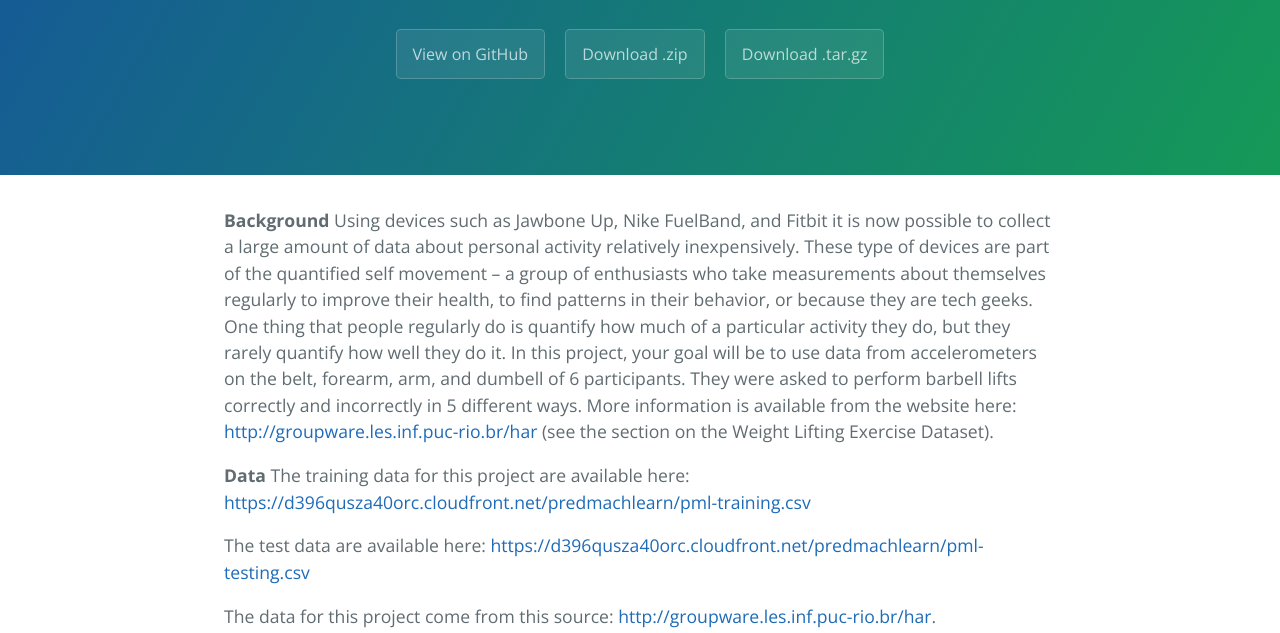
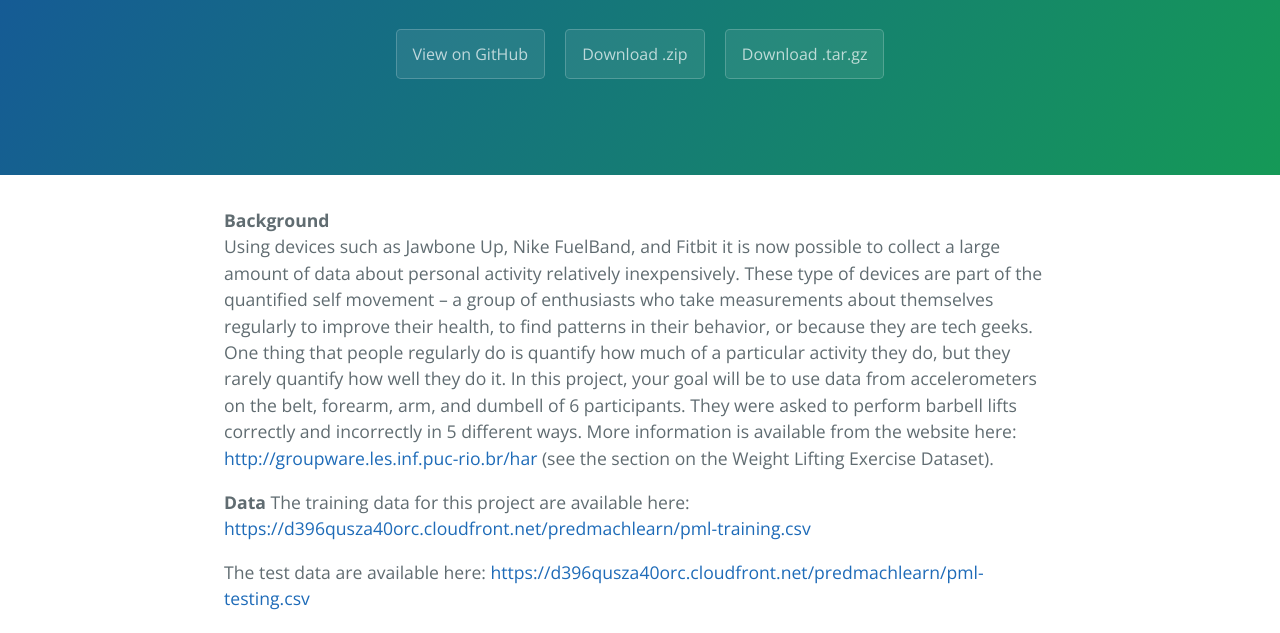
Before and after one commit to kennygohweizhi/machinelearningproject, a plain HTML site: page index.html in a window 1280 px wide. Shown: the part 161-794 px from the top of the page. Drawn offline with nearby package versions, Linux system fonts and the light colour scheme.

Commit message:
Update index.html

```diff
--- a/index.html
+++ b/index.html
@@ -19,7 +19,7 @@
     </section>
 
     <section class="main-content">
-      <p><strong>Background</strong>
+      <p><strong>Background</strong><br>
 Using devices such as Jawbone Up, Nike FuelBand, and Fitbit it is now possible to collect a large amount of data about personal activity relatively inexpensively. These type of devices are part of the quantified self movement – a group of enthusiasts who take measurements about themselves regularly to improve their health, to find patterns in their behavior, or because they are tech geeks. One thing that people regularly do is quantify how much of a particular activity they do, but they rarely quantify how well they do it. In this project, your goal will be to use data from accelerometers on the belt, forearm, arm, and dumbell of 6 participants. They were asked to perform barbell lifts correctly and incorrectly in 5 different ways. More information is available from the website here: <a href="http://groupware.les.inf.puc-rio.br/har">http://groupware.les.inf.puc-rio.br/har</a> (see the section on the Weight Lifting Exercise Dataset).</p>
 
 <p><strong>Data</strong>
```
